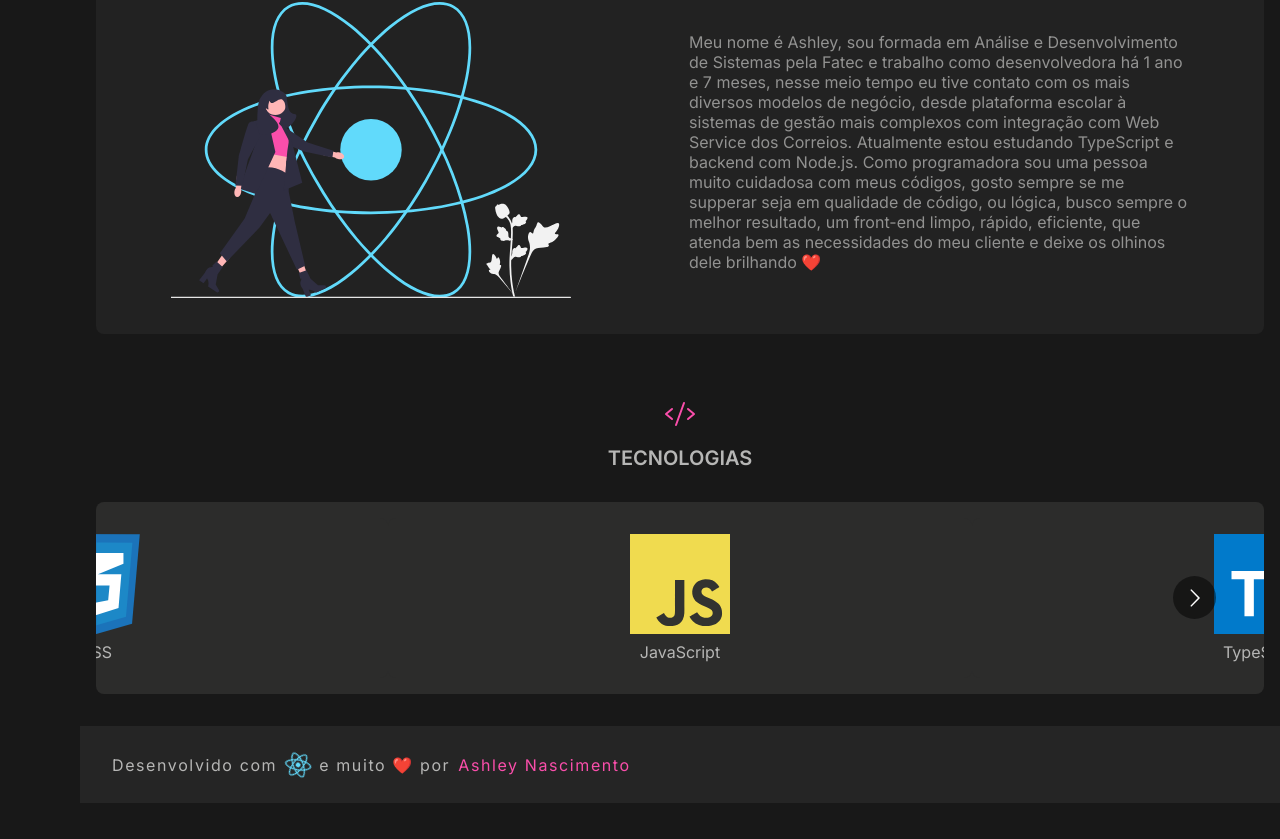
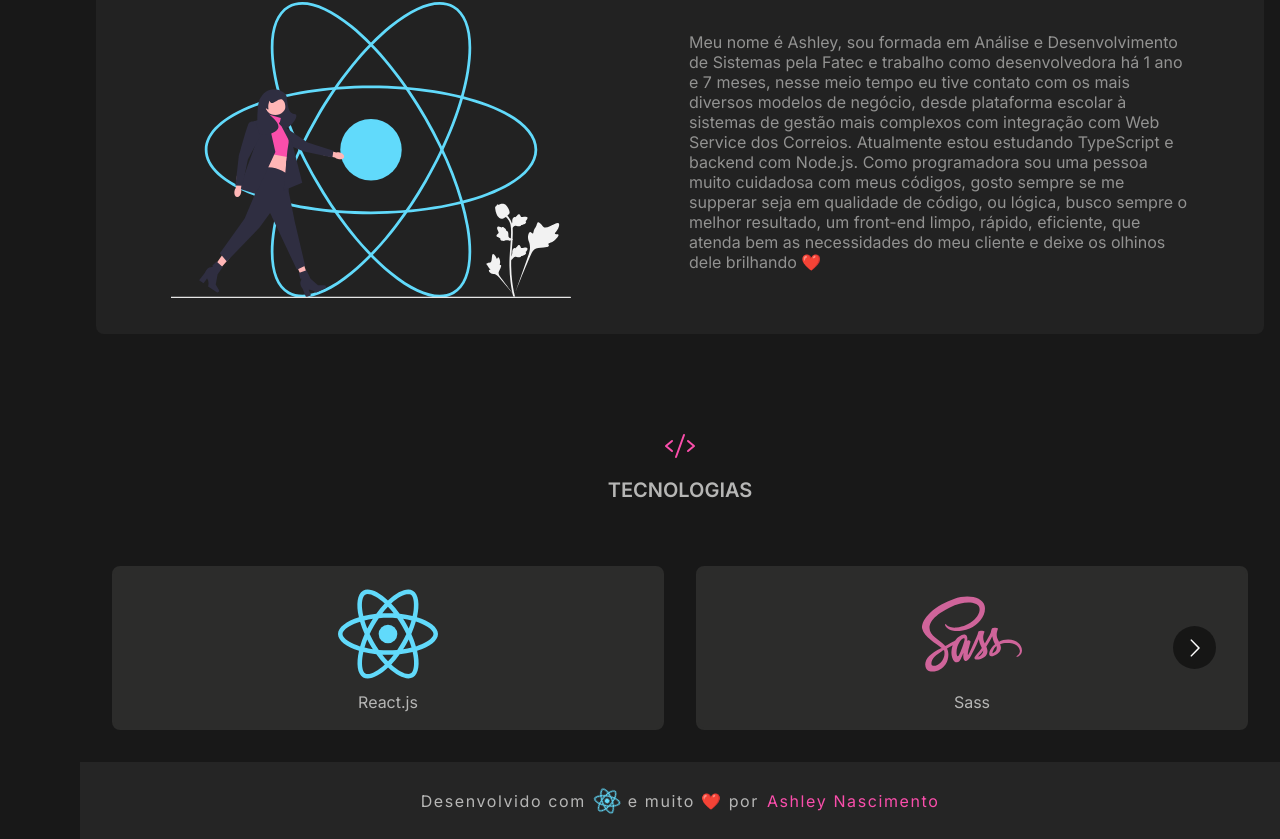
Before and after one commit to ashley-nascimento/my-portifolio, a React (Vite) app: page / in a window 1280 px wide. Shown: the part 1046-1885 px from the top of the page. Before the commit the page ends 1849 px from the top, so only its background shows below. Built offline with nearby package versions, Linux system fonts and the light colour scheme.

Commit message:
adding footer style

```diff
--- a/src/components/Stack.tsx
+++ b/src/components/Stack.tsx
@@ -43,6 +43,14 @@ export function Stack(){
                     React.js
                 </div>
                 <div>
+                    <img src="/sass-1.svg" alt="SASS" />
+                    Sass
+                </div>
+                <div>
+                    <img src="/typescript-2.svg" alt="TypeScript" />
+                    TypeScript
+                </div>
+                <div>
                     <img src="/html-1.svg" alt="HTML" />
                     HTML
                 </div>
@@ -54,19 +62,11 @@ export function Stack(){
                     <img src="/logo-javascript.svg" alt="JavaScript" />
                     JavaScript
                 </div>
-                <div>
-                    <img src="/typescript-2.svg" alt="TypeScript" />
-                    TypeScript
-                </div>
-                <div>
-                    <img src="/sass-1.svg" alt="SASS" />
-                    Sass
-                </div>
+
                 <div>
                     <img src="/tailwind-css-2.svg" alt="Tailwind" />
                     TailwindCSS
                 </div>
-
             </Carousel>
 
             </article>
--- a/src/styles/footer.ts
+++ b/src/styles/footer.ts
@@ -15,6 +15,7 @@ export const Wrapper = styled.footer`
     color: var(--gray-200);
     letter-spacing: 0.1rem;
     display: flex;
+    justify-content: center;
     margin-top: 1rem;
 
     align-items: center;
--- a/src/styles/stack.ts
+++ b/src/styles/stack.ts
@@ -11,7 +11,7 @@ export const Wrapper = styled.section`
         display: flex;
         flex-direction: column;
         align-items: center;
-        margin: 2rem;
+        margin: 4rem;
         gap: 1rem;
         font-size: 1.25rem;
         text-transform: uppercase;
@@ -23,15 +23,22 @@ export const Wrapper = styled.section`
     }
 
     article{
-        div{
+        li > div{
             background: var(--gray-700);
+            border: 2px solid var(--gray-700);
             border-radius: 8px;
             padding: 1rem;
+            margin-left: 1rem;
+            margin-right: 1rem;
             display: flex;
             align-items: center;
             justify-content: center;
             flex-direction: column;
             gap: 0.5rem;
+
+            &:hover{
+                border: 2px solid var(--pink);
+            }
 
             img{
                 width: 100px;
```
